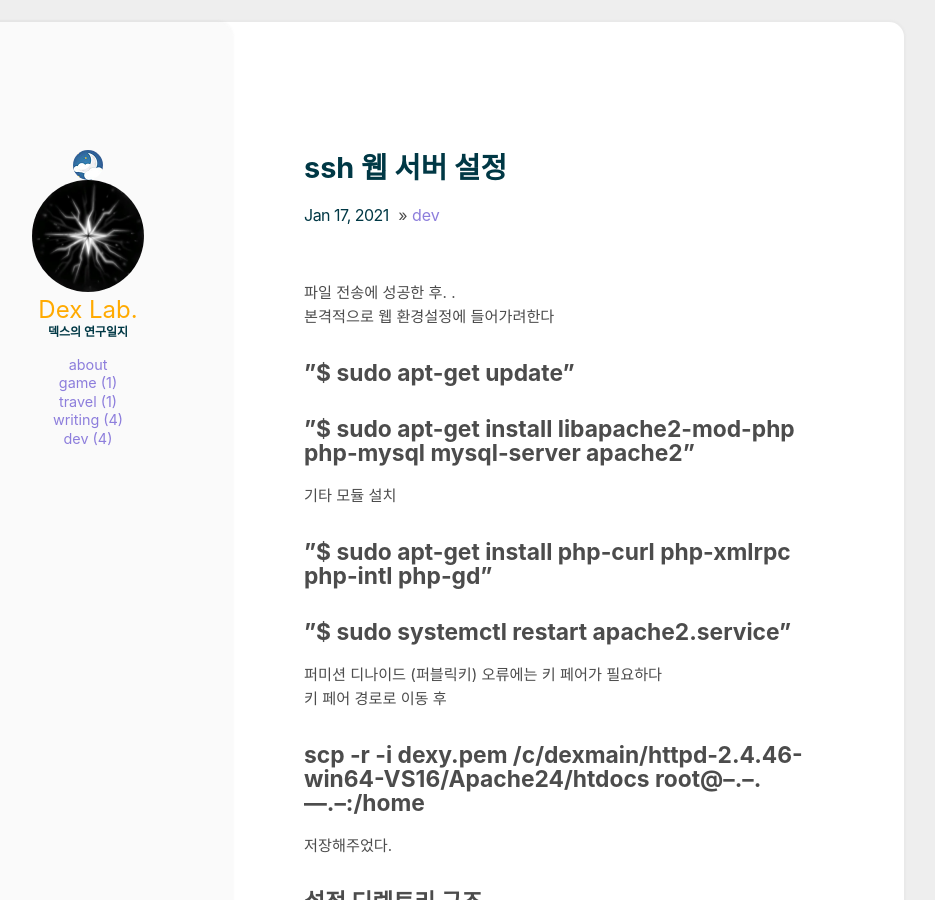
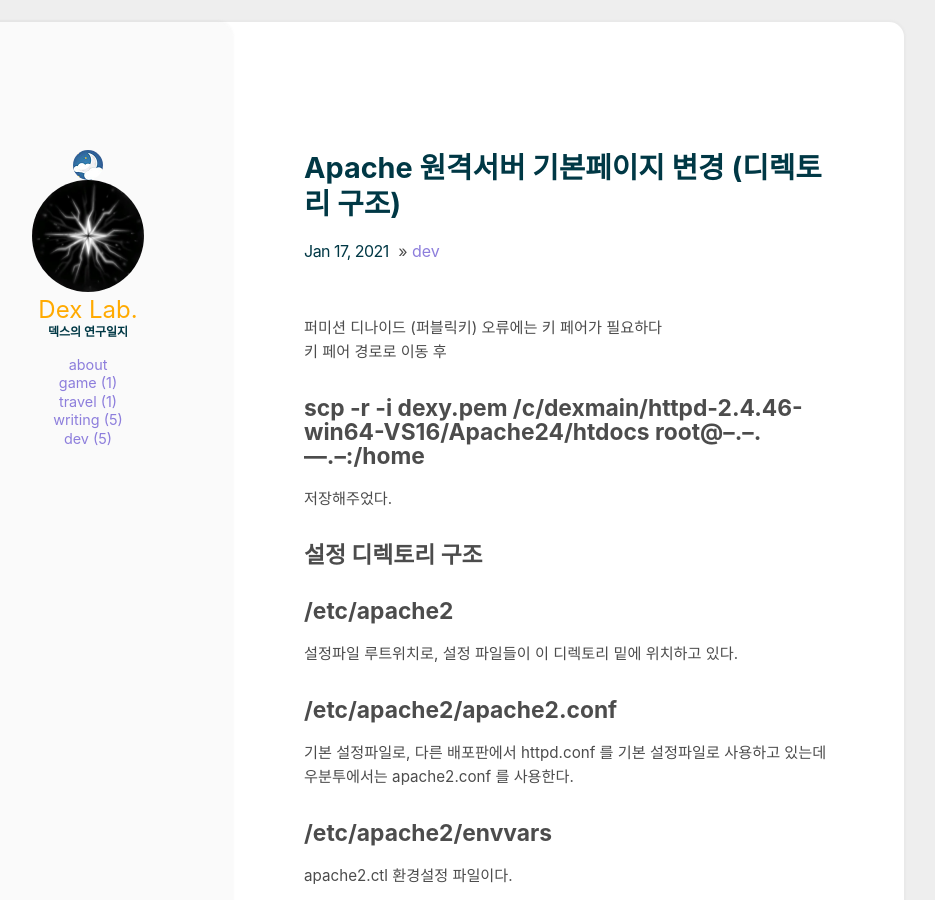
Before and after one commit to dexmain/dexmain.github.io, a Jekyll site: the page built from _posts/2021-01-17-d4.md, in a window 1280 px wide and 900 px high. Shown: the whole window, without its empty margins (216-1151 px from the left). Built offline with Jekyll 4.4.1, drawn with Linux system fonts in a browser that asks for light colours.

Commit message:
21-01-31 mdf

```diff
--- a/_posts/2021-01-17-d4.md
+++ b/_posts/2021-01-17-d4.md
@@ -1,17 +1,8 @@
 ---
-title: ssh 웹 서버 설정
+title: Apache 원격서버 기본페이지 변경 (디렉토리 구조)
 categories: [dev]
 comments: true
 ---
-파일 전송에 성공한 후. .<br>
-본격적으로 웹 환경설정에 들어가려한다<br>
-## "$ sudo apt-get update"
-## "$ sudo apt-get install libapache2-mod-php php-mysql mysql-server apache2"
-
-기타 모듈 설치
-## "$ sudo apt-get install php-curl php-xmlrpc php-intl php-gd"
-## "$ sudo systemctl restart apache2.service"<br>
-
 퍼미션 디나이드 (퍼블릭키) 오류에는
 키 페어가 필요하다<br>
 키 페어 경로로 이동 후
@@ -60,5 +51,3 @@ index.html<br>
 로 네이밍 해주어야 한다<br>
 후 :wq 로 저장 <br>
 드디어 페이지가 성공적으로 열렸다.
-
-01-25 페이지 삽질 성공.. 뿌듯
```
Also changed, not shown: _posts/2021-01-31-d6.md (added, +35 -0 lines), _posts/2021-01-31-w4.md (added, +10 -0 lines), _posts/2021-01-25-d5.md (renamed from _posts/2021-01-25-w4.md).
